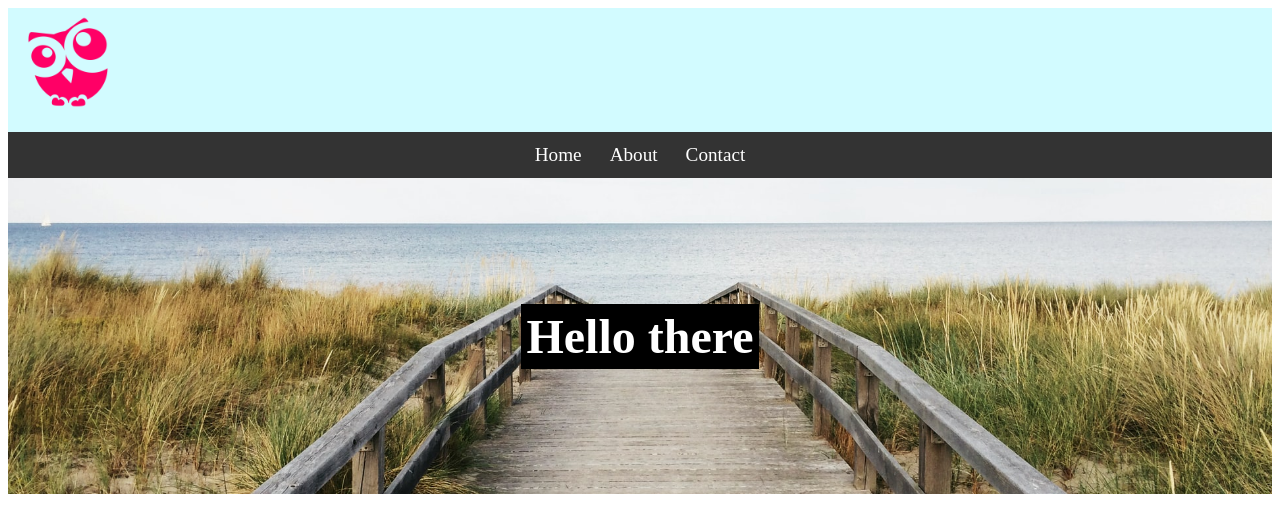
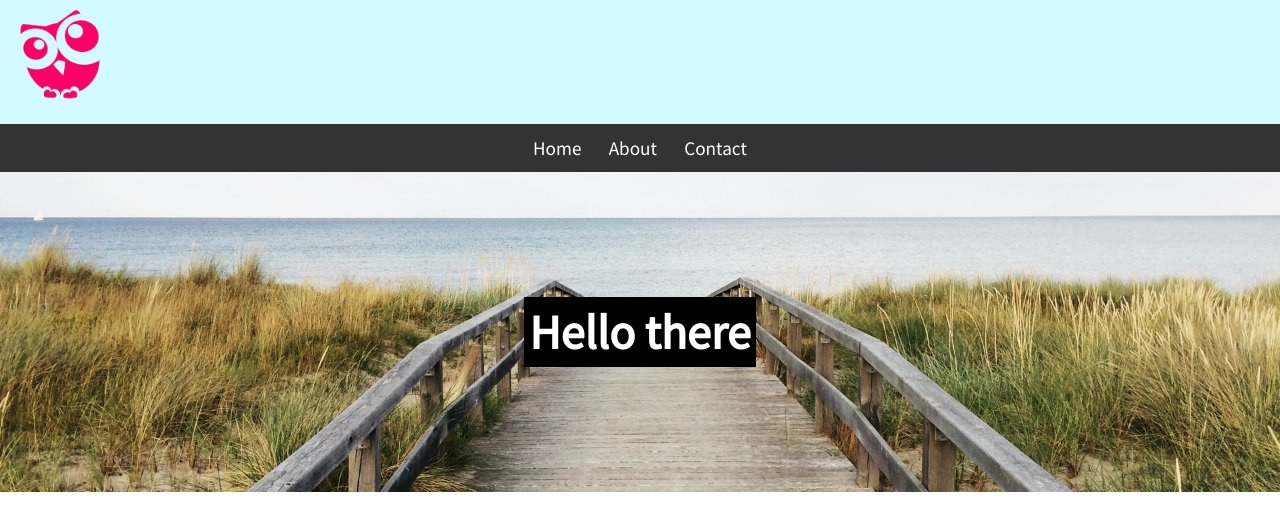
Before and after one commit to johannesmu/classWebsite22T1, a plain HTML site: page index.html in a window 1280 px wide. Drawn offline with Linux system fonts and the light colour scheme.

Commit message:
week 3 changes

```diff
--- a/index.html
+++ b/index.html
@@ -1,10 +1,15 @@
 <!DOCTYPE html>
 <html lang="en">
+
 <head>
     <title>My Website</title>
-        <link rel="stylesheet" href="styles.css" >
-        <link rel="icon" href="img_239039.png" >
+    <link rel="stylesheet" href="styles.css">
+    <link rel="icon" href="img_239039.png">
+    <link rel="preconnect" href="https://fonts.googleapis.com">
+    <link rel="preconnect" href="https://fonts.gstatic.com" crossorigin>
+    <link href="https://fonts.googleapis.com/css2?family=Source+Sans+Pro&display=swap" rel="stylesheet">
 </head>
+
 <body>
     <header class="header">
         <img class="logo" src="logo.png">
@@ -21,4 +26,5 @@
     </main>
     <footer class="footer"></footer>
 </body>
+
 </html>
--- a/styles.css
+++ b/styles.css
@@ -1,7 +1,11 @@
+body {
+    margin: 0;
+    /* font-family: Arial, Helvetica, sans-serif ; */
+    font-family: 'Source Sans Pro', sans-serif;
+}
 .logo {
     max-width: 120px;
-    /* margin: auto; */
-    /* display: block; */
+
 }
 .header {
     background-color:#d2fbff ;
```
Lines whose indentation alone changed are shown as unchanged.
